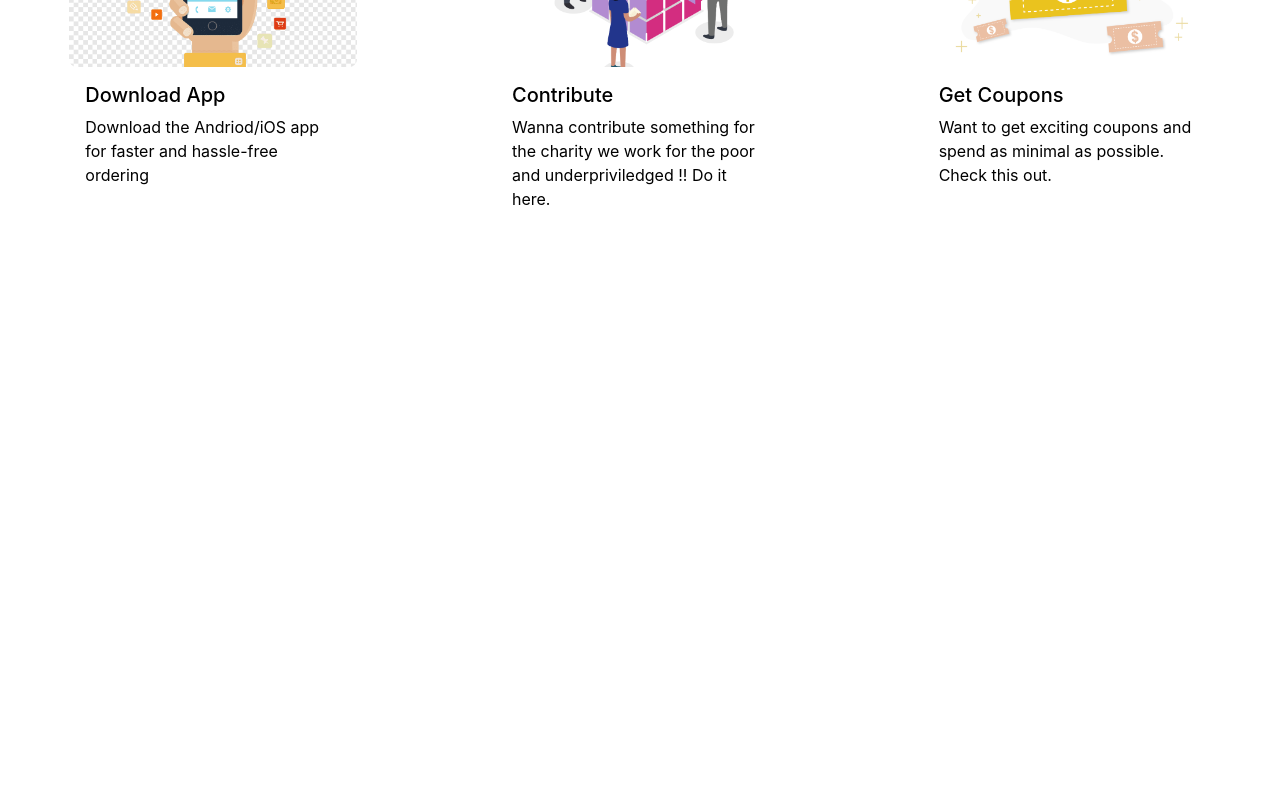
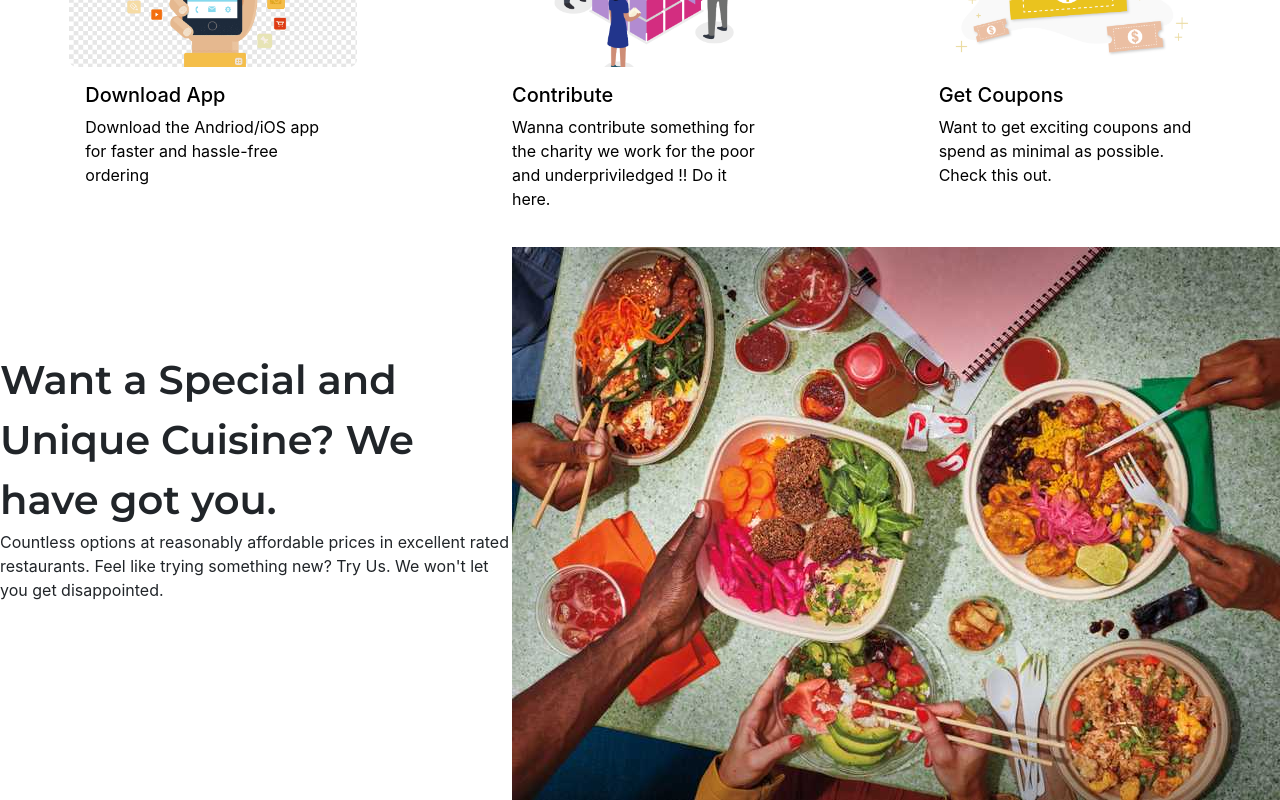
Before and after one commit to MdAsifKhan623/Ordering-Food, a React (Create React App) app: page / in a window 1280 px wide. Shown: the part 1460-2260 px from the top of the page. Before the commit the page ends 1707 px from the top, so only its background shows below. Built offline with nearby package versions, Linux system fonts and the light colour scheme.

Commit message:
added the flavor sections

```diff
--- a/src/FrontPage/contribute-app.js
+++ b/src/FrontPage/contribute-app.js
@@ -3,6 +3,7 @@ import {CardPerks} from './Card-Component'
 import phoneapp from '../assets/phone-app.png'
 import contributeImage from '../assets/contribute.png'
 import couponsImage from '../assets/coupons.png'
+import flavor from "../assets/flavor.jpg"
 
 export default function Contribute(){
 
@@ -19,6 +20,23 @@ export default function Contribute(){
                 <div className="food-items"><CardPerks title="Contribute" description={description.contribute} img={contributeImage} /></div>
                 <div className="food-items"><CardPerks title="Get Coupons" description={description.coupons} img={couponsImage} /></div>
             </div>
+            <div className="get-cuisine">
+                <div className="cuisine-flex">
+                    <div className="cuisine-description">
+                        <div size="12">
+                            <span className="cuisine-header">Want a Special and Unique Cuisine? We have got you. </span>
+                        </div>
+                        <div size="16">
+                            <span>Countless options at reasonably affordable prices in excellent rated restaurants. Feel like
+                            trying something new? Try Us. We won't let you get disappointed.</span>
+
+                        </div>
+                    </div>
+                </div>
+                <div className="cuisineImages">
+                    <img src={flavor} />
+                </div>
+            </div>
         </div>
     )
 }
--- a/src/index.css
+++ b/src/index.css
@@ -162,3 +162,34 @@ code {
   text-decoration: none;
   color: black;
 }
+.get-cuisine{
+  width: 100%;
+  margin-top: 20px;
+  display: flex;
+  margin: 0px auto;
+  flex-flow: row nowrap;
+}
+
+.cuisine-header{
+  font-size: 40px;
+  font-family: 'Montserrat', sans-serif;
+  display: block;
+  font-weight: 700;
+}
+
+.cuisine-flex{
+  display: flex;
+
+  max-width: 1184px;
+
+  justify-content: flex-start;
+}
+
+.cuisine-description{
+  display: flex;
+  flex-flow: column nowrap;
+  -webkit-box-pack: center;
+  justify-content: center;
+  margin-bottom: 96px;
+  flex: 4 1 0%;
+}
```
Also changed, not shown: src/assets/flavor.jpg (added), src/assets/get_app.jpg (added).
